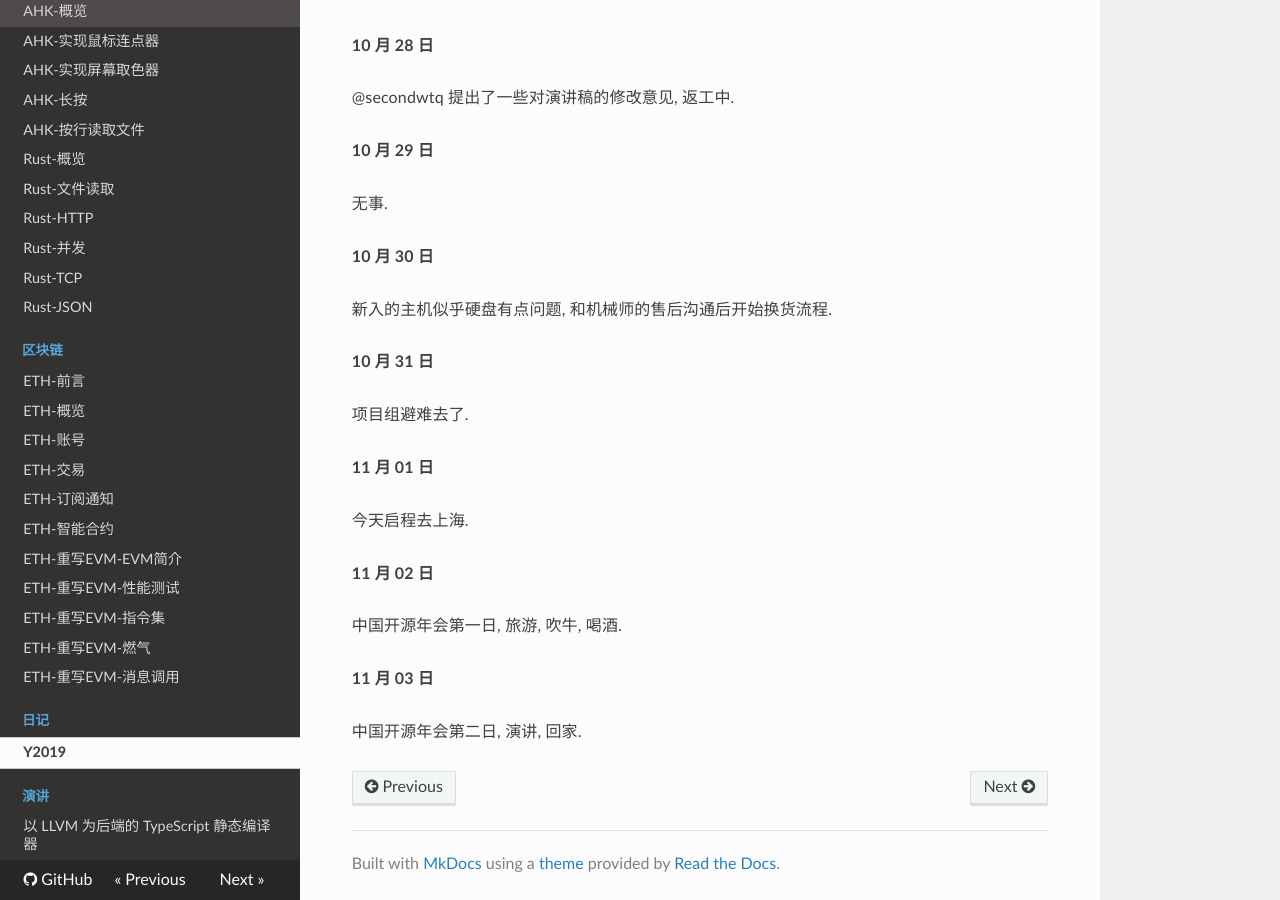
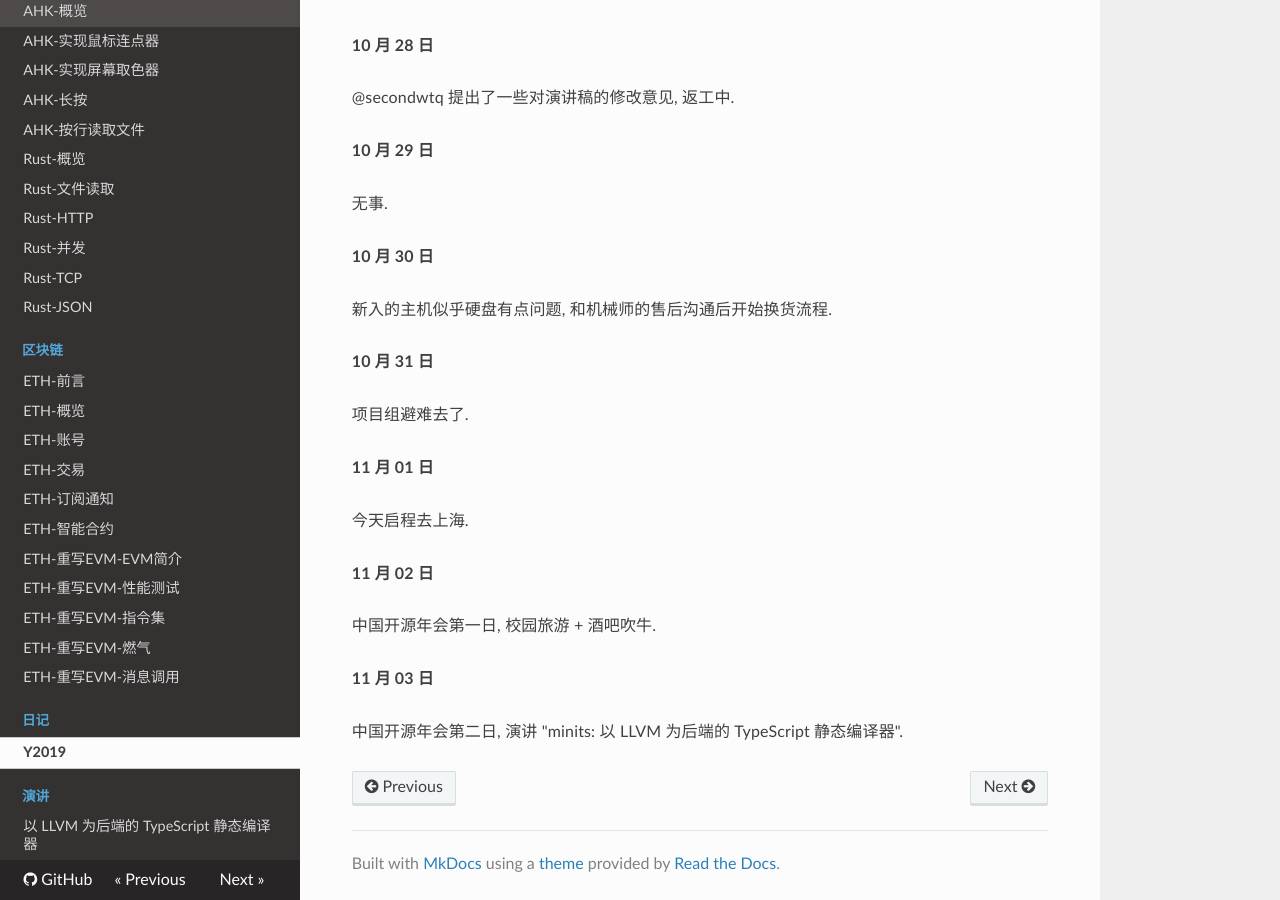
Before and after one commit to mohanson/accu, an MkDocs documentation site: the page built from docs/content/diary/2019.md, in a window 1280 px wide and 900 px high, scrolled down 1685 px. Built offline with MkDocs 1.6.1, drawn with Linux system fonts in a browser that asks for light colours; nearby versions of some CDN libraries.

Commit message:
2019-11-03 20:11:13

```diff
--- a/docs/content/diary/2019.md
+++ b/docs/content/diary/2019.md
@@ -80,8 +80,8 @@ Sekai, Sekai, Sekai!
 
 **11 月 02 日**
 
-中国开源年会第一日, 旅游, 吹牛, 喝酒.
+中国开源年会第一日, 校园旅游 + 酒吧吹牛.
 
 **11 月 03 日**
 
-中国开源年会第二日, 演讲, 回家.
+中国开源年会第二日, 演讲 "minits: 以 LLVM 为后端的 TypeScript 静态编译器".
```
